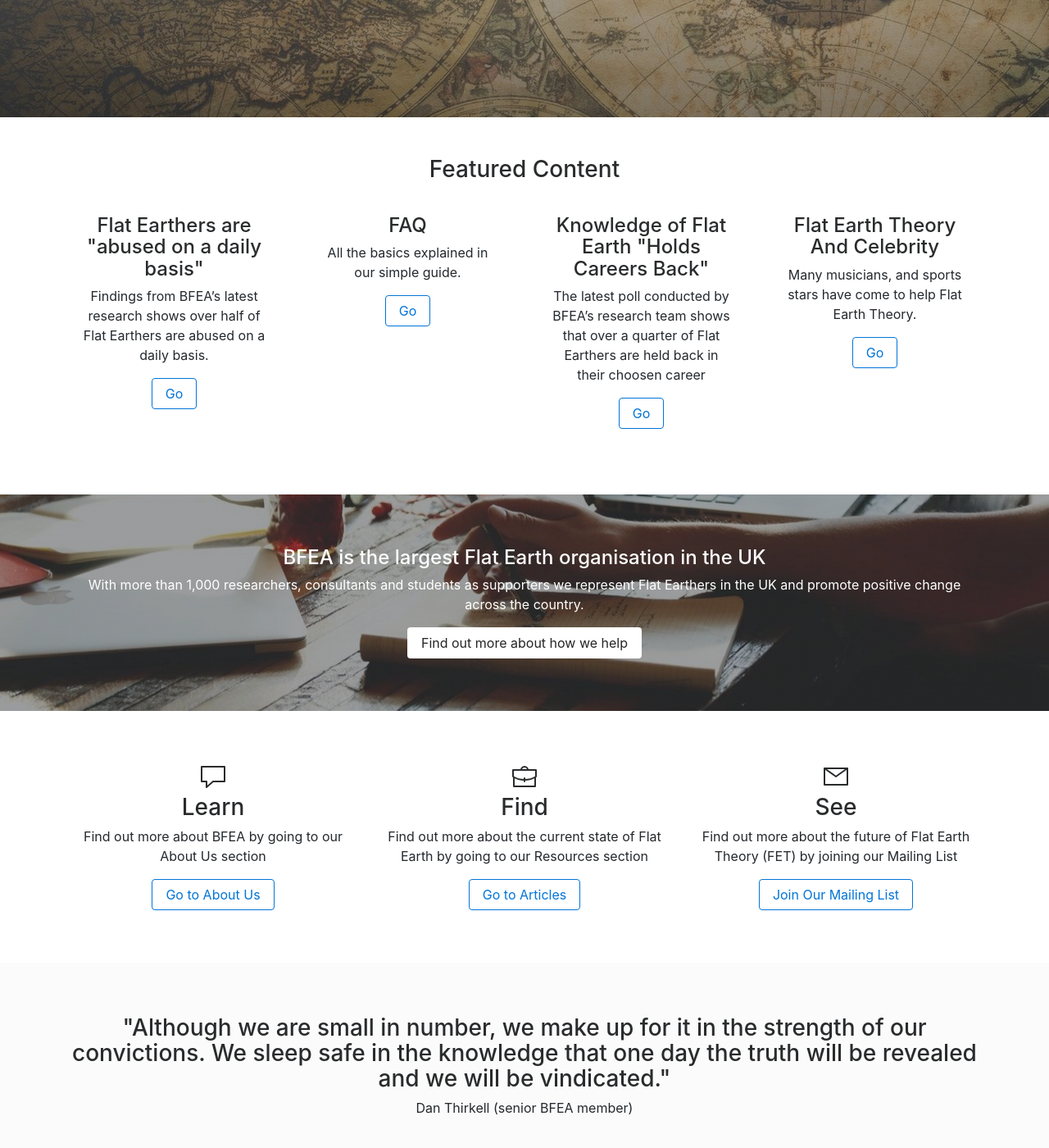
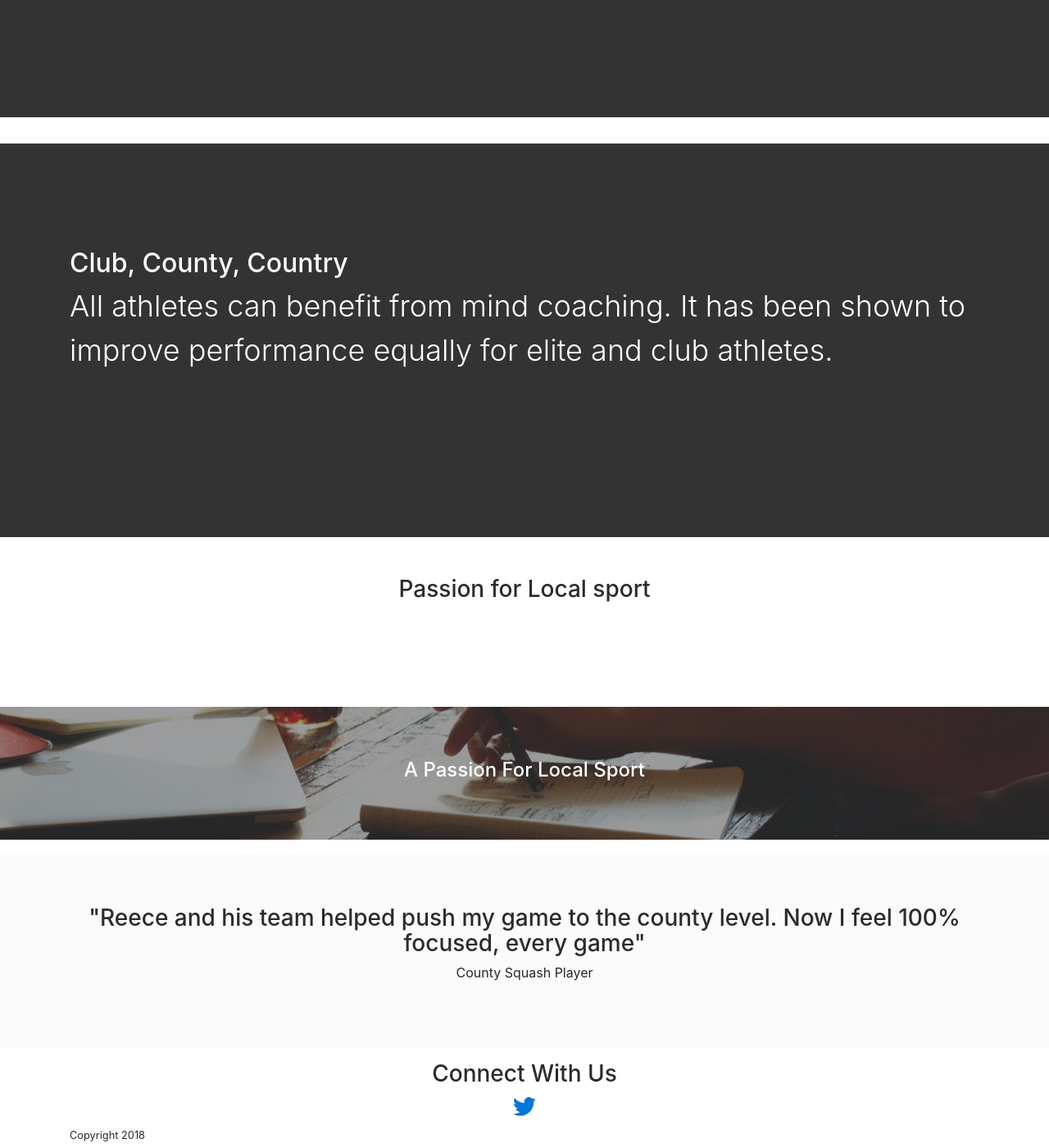
Before and after one commit to krussll/etsysimplicity, a Jekyll site: the page built from index.md, in a window 1280 px wide and 1400 px high, scrolled down 401 px. Shown: the whole window at 82% size. Built offline with Jekyll 4.4.1, drawn with Linux system fonts in a browser that asks for light colours; nearby versions of some CDN libraries.

Commit message:
Update home.html

```diff
--- a/_layouts/home.html
+++ b/_layouts/home.html
@@ -3,7 +3,7 @@
   {% include head.html %}
   <body>
     {% include nav.html %}
-    <div class="jumbotron main post-colour-black dark" style="background: linear-gradient(rgba(236, 239, 238, 0.25), rgba(34, 37, 40, 0.55)),  url(/images/home-maps.jpeg) no-repeat center center">
+    <div class="jumbotron main post-colour-black dark" style="url(/sportpsy/images/home-maps.jpeg) no-repeat center center">
       <div class="container">
         <h1>{{ page.title }}</h1>
         <p class="lead">{{ page.sub-title }}</p>
@@ -14,15 +14,20 @@
       </div>
     </div>
 
+    <div class="jumbotron main post-colour-black dark">
+      <div class="container">
+        <h2>Club, County, Country</h2>
+        <p class="lead">All athletes can benefit from mind coaching. It has been shown to improve performance equally for elite and club athletes.</p>
+      </div>
+    </div>
+
     <div class="container my-md-5">
-      <h3 class="text-center">Featured Content</h3>
+      <h3 class="text-center">Passion for Local sport</h3>
       <div class="row">
         <div class="col-xs-6 col-lg-3 my-3 text-center">
           <div class="border">
             <div class="p-3">
-              <h4>Flat Earthers are "abused on a daily basis"</h4>
-              <p>Findings from BFEA’s latest research shows over half of Flat Earthers are abused on a daily basis.</p>
-              <a class="btn btn-outline-primary" href="/articles/flat-earthers-abused-on-a-daily-basis">Go</a>
+              <h4></h4>
             </div>
           </div>
         </div>
@@ -30,9 +35,7 @@
         <div class="col-xs-6 col-lg-3 my-3 text-center">
           <div class="border">
             <div class="p-3">
-              <h4>FAQ</h4>
-              <p>All the basics explained in our simple guide.</p>
-              <a class="btn btn-outline-primary" href="/faq">Go</a>
+              <h4></h4>
             </div>
           </div>
         </div>
@@ -40,9 +43,7 @@
         <div class="col-xs-6 col-lg-3 my-3 text-center">
           <div class="border">
             <div class="p-3">
-              <h4>Knowledge of Flat Earth "Holds Careers Back"</h4>
-              <p>The latest poll conducted by BFEA’s research team shows that over a quarter of Flat Earthers are held back in their choosen career</p>
-              <a class="btn btn-outline-primary" href="/articles/flat-earth-holds-careers-back">Go</a>
+              <h4></h4>
             </div>
           </div>
         </div>
@@ -50,9 +51,7 @@
         <div class="col-xs-6 col-lg-3 my-3 text-center">
           <div class="border">
             <div class="p-3">
-              <h4>Flat Earth Theory And Celebrity</h4>
-              <p>Many musicians, and sports stars have come to help Flat Earth Theory.</p>
-              <a class="btn btn-outline-primary" href="/articles/flat-earth-theory-and-celebrity">Go</a>
+              <h4></h4>
             </div>
           </div>
         </div>
@@ -60,47 +59,17 @@
       </div>
     </div>
 
-    <div class="jumbotron sub-tron my-3 dark"  style="background: linear-gradient(rgba(34, 37, 40, 0.45), rgba(34, 37, 40, 0.45)),url(/images/people-coffee-notes-tea.jpg) no-repeat center center">
+    <div class="jumbotron sub-tron my-3 dark"  style="background: linear-gradient(rgba(34, 37, 40, 0.45), rgba(34, 37, 40, 0.45)),url(/sportpsy/images/people-coffee-notes-tea.jpg) no-repeat center center">
       <div class="container text-center">
-        <h2>BFEA is the largest Flat Earth organisation in the UK</h2>
-        <p>With more than 1,000 researchers, consultants and students as supporters we represent Flat Earthers in the UK and promote positive change across the country.</p>
-        <a class="btn btn-outline-primary light" href="/about">Find out more about how we help</a>
+        <h2>A Passion For Local Sport</h2>
       </div>
     </div>
 
-    <div class="container my-md-5">
-      <div class="row">
-        <div class="col-sm-12 col-lg-4 my-3 text-center">
-          <svg id="i-msg" viewBox="0 0 32 32" width="32" height="32" fill="none" stroke="currentcolor" stroke-linecap="round" stroke-linejoin="round" stroke-width="2">
-              <path d="M2 4 L30 4 30 22 16 22 8 29 8 22 2 22 Z" />
-          </svg>
-          <h3>Learn</h3>
-          <p>Find out more about BFEA by going to our About Us section</p>
-          <a class="btn btn-outline-primary" href="/about">Go to About Us</a>
-        </div>
-        <div class="col-sm-12 col-lg-4 my-3 text-center">
-          <svg id="i-portfolio" viewBox="0 0 32 32" width="32" height="32" fill="none" stroke="currentcolor" stroke-linecap="round" stroke-linejoin="round" stroke-width="2">
-              <path d="M29 17 L29 28 3 28 3 17 M2 8 L30 8 30 16 C30 16 24 20 16 20 8 20 2 16 2 16 L2 8 Z M16 22 L16 18 M20 8 C20 8 20 4 16 4 12 4 12 8 12 8" />
-          </svg>
-          <h3>Find</h3>
-          <p>Find out more about the current state of Flat Earth by going to our Resources section</p>
-          <a class="btn btn-outline-primary" href="/articles">Go to Articles</a>
-        </div>
-        <div class="col-sm-12 col-lg-4 my-3 text-center">
-           <svg id="i-mail" viewBox="0 0 32 32" width="32" height="32" fill="none" stroke="currentcolor" stroke-linecap="round" stroke-linejoin="round" stroke-width="2">
-              <path d="M2 26 L30 26 30 6 2 6 Z M2 6 L16 16 30 6" />
-          </svg>
-          <h3>See</h3>
-          <p>Find out more about the future of Flat Earth Theory (FET) by joining our Mailing List</p>
-          <a class="btn btn-outline-primary" href="/newsletter">Join Our Mailing List</a>
-        </div>
-      </div>
-    </div>
 
     <div class="jumbotron quote my-3">
       <div class="container text-center">
-        <h3>"Although we are small in number, we make up for it in the strength of our convictions. We sleep safe in the knowledge that one day the truth will be revealed and we will be vindicated."</h3>
-        <p>Dan Thirkell (senior BFEA member)</p>
+        <h3>"Reece and his team helped push my game to the county level. Now I feel 100% focused, every game"</h3>
+        <p>County Squash Player</p>
       </div>
     </div>
 
```
